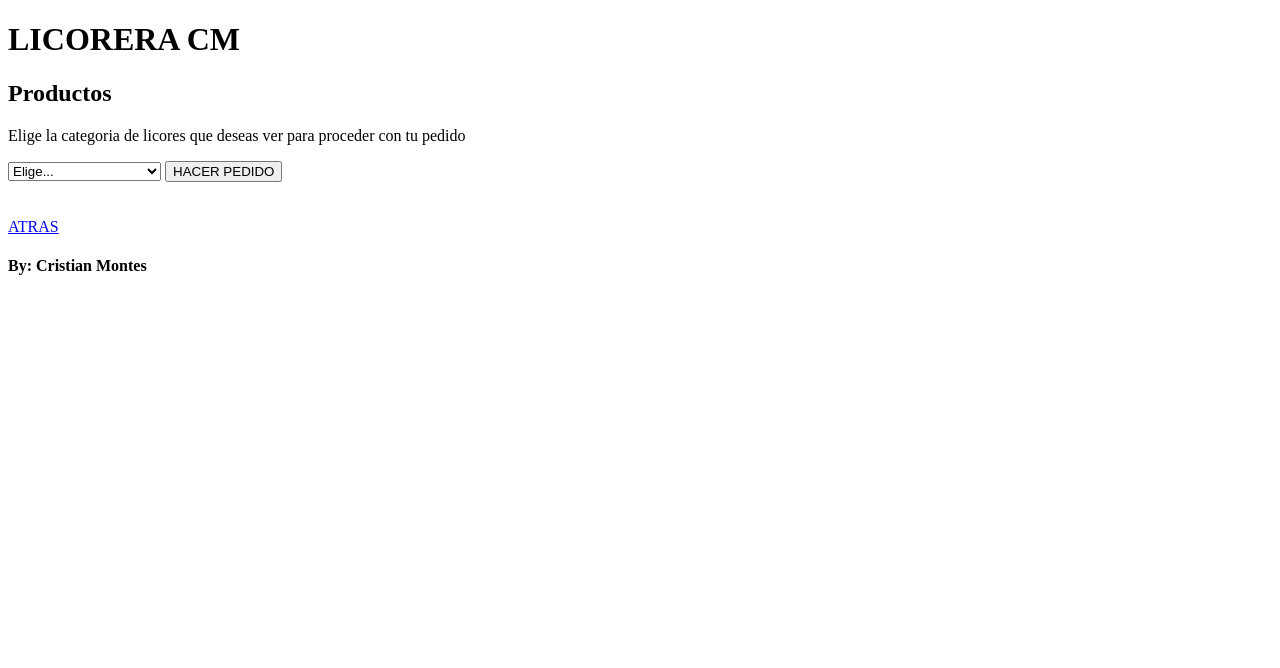
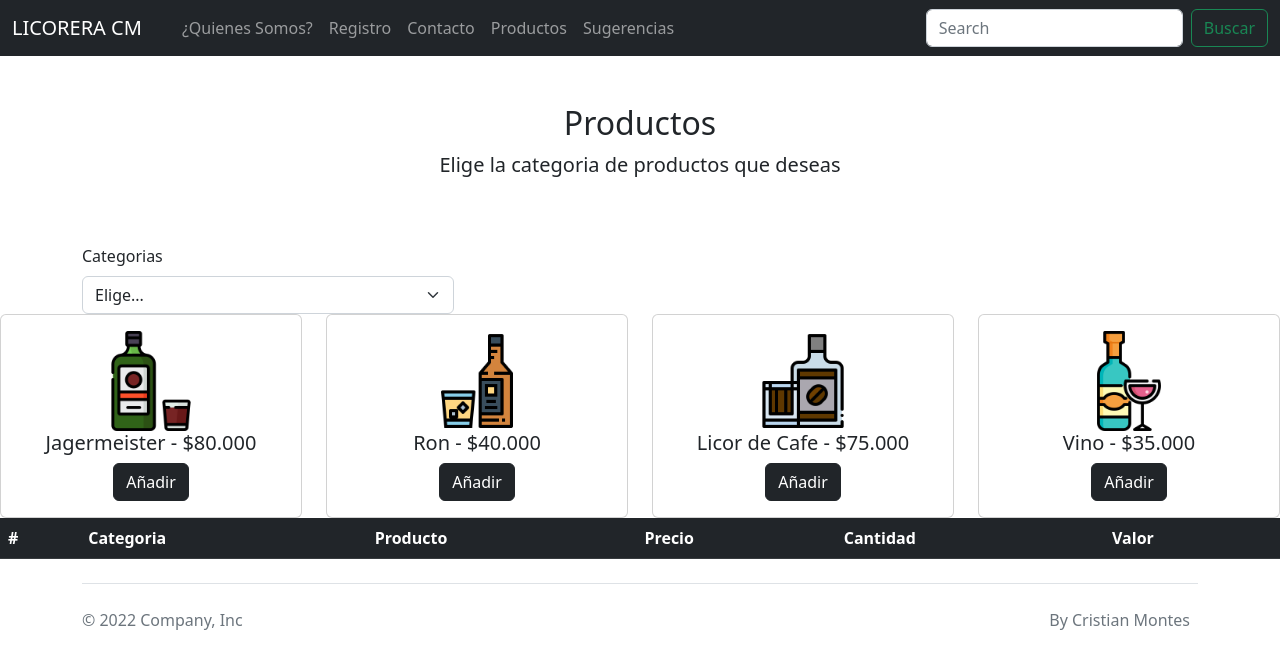
Before and after one commit to Cristian060999/bootstrap, a plain HTML site: page paginas/productos.html in a window 1280 px wide. Drawn offline with Linux system fonts and the light colour scheme.

Commit message:
maquetacion de pag de productos, se añaden imagenes y leves cambios en registro y contactos

```diff
--- a/paginas/productos.html
+++ b/paginas/productos.html
@@ -5,16 +5,47 @@
     <meta http-equiv="X-UA-Compatible" content="IE=edge">
     <meta name="viewport" content="width=device-width, initial-scale=1.0">
     <link rel="shortcut icon" href="img/android-icon-192x192.png" type="image/x-icon">
+    <link rel="stylesheet" href="../bootstrap/css/bootstrap.css">
     <link rel="stylesheet" href="../css/disenioIndex.css" type="text/css">
 
     <title>Licorera CM</title>
 </head>
 <body>
-    <header>
-        <h1>LICORERA CM</h1>
-        <h2>Productos</h2>
-    </header>
-    <main>
+    <nav class="navbar navbar-expand-lg navbar-dark bg-dark">
+        <div class="container-fluid">
+          <a class="navbar-brand" href="../index.html">LICORERA CM</a>
+          <button class="navbar-toggler" type="button" data-bs-toggle="collapse" data-bs-target="#navbarSupportedContent" aria-controls="navbarSupportedContent" aria-expanded="false" aria-label="Toggle navigation">
+            <span class="navbar-toggler-icon"></span>
+          </button>
+          <div class="collapse navbar-collapse" id="navbarSupportedContent">
+            <ul class="navbar-nav me-auto mb-2 mb-lg-0">
+              <li class="nav-item">
+                <a class="nav-link active" aria-current="page" href="#"></a>
+              </li>
+              <li class="nav-item">
+                <a class="nav-link" href="./quienSomos.html">¿Quienes Somos?</a>
+              </li>
+              <li class="nav-item">
+                <a class="nav-link" href="./registro.html">Registro</a>
+              </li>
+              <li class="nav-item">
+                <a class="nav-link" href="./contacto.html">Contacto</a>
+              </li>
+              <li class="nav-item">
+                <a class="nav-link" href="#">Productos</a>
+              </li>
+              <li class="nav-item">
+                <a class="nav-link" href="./sugerencias.html">Sugerencias</a>
+              </li>
+            </ul>
+            <form class="d-flex" role="search">
+              <input class="form-control me-2" type="search" placeholder="Search" aria-label="Search">
+              <button class="btn btn-outline-success" type="submit">Buscar</button>
+            </form>
+          </div>
+        </div>
+      </nav>
+    <!-- <main>
         <p>Elige la categoria de licores que deseas ver para proceder con tu pedido</p>
         <div class="producto">
             <select name="" id="" class="productos">
@@ -26,12 +57,98 @@
             </select>
             <input type="submit" value="HACER PEDIDO" class="btn">
         </div>
+    </main> -->
+    <div class="container">
+        <main>
+          <div class="py-5 text-center">
+            <h2>Productos</h2>
+            <p class="lead">Elige la categoria de productos que deseas</p>
+          </div>
+          <div class="col-md-4">
+            <label for="state" class="form-label">Categorias</label>
+            <select class="form-select" id="state" required="">
+              <option value="">Elige...</option>
+              <option>Bebidas Fermentadas</option>
+              <option>Bebidas Destiladas</option>
+              <option>Bebidas Fortificadas</option>
+              <option>Licores y Cremas</option>
+            </select>
+            <div class="invalid-feedback">
+              Por favor elige una categoria.
+            </div>
+          </div>
+        </main>
+      </div>
+      <div class="row">
+        <div class="col-sm-3">
+          <div class="card">
+            <div class="card-body">
+                <div class="text-center">
+                    <img src="../img/jagermeister.png" class="rounded" alt="..." width="100px">
+                    <h5 class="card-title">Jagermeister - $80.000</h5>
+                    <a href="#" class="btn btn-dark">Añadir</a>
+                </div>
+            </div>
+          </div>
+        </div>
+        <div class="col-sm-3">
+            <div class="card">
+              <div class="card-body">
+                  <div class="text-center">
+                      <img src="../img/ron.png" class="rounded" alt="..." width="100px">
+                      <h5 class="card-title">Ron - $40.000</h5>
+                      <a href="#" class="btn btn-dark">Añadir</a>
+                  </div>
+              </div>
+            </div>
+          </div>
+          <div class="col-sm-3">
+            <div class="card">
+              <div class="card-body">
+                  <div class="text-center">
+                      <img src="../img/licorDeCafe.png" class="rounded" alt="..." width="100px">
+                      <h5 class="card-title">Licor de Cafe - $75.000</h5>
+                      <a href="#" class="btn btn-dark">Añadir</a>
+                  </div>
+              </div>
+            </div>
+          </div>
+          <div class="col-sm-3">
+            <div class="card">
+              <div class="card-body">
+                  <div class="text-center">
+                      <img src="../img/vino.png" class="rounded" alt="..." width="100px">
+                      <h5 class="card-title">Vino - $35.000</h5>
+                      <a href="#" class="btn btn-dark">Añadir</a>
+                  </div>
+              </div>
+            </div>
+          </div>
 
-    </main>
-    <footer>
-        <br><br>
-        <a href="../index.html" class="btn">ATRAS</a>
-        <h4>By: Cristian Montes</h4>
-    </footer>
+      </div>
+      <table class="table">
+        <thead class="table-dark">
+            <tr>
+                <th scope="col">#</th>
+                <th scope="col">Categoria</th>
+                <th scope="col">Producto</th>
+                <th scope="col">Precio</th>
+                <th scope="col">Cantidad</th>
+                <th scope="col">Valor</th>
+            </tr>
+        </thead>
+
+      </table>
+
+    <div class="container">
+        <footer class="d-flex flex-wrap justify-content-between align-items-center py-3 my-4 border-top">
+          <p class="col-md-4 mb-0 text-muted">© 2022 Company, Inc</p>
+          <ul class="nav col-md-4 justify-content-end">
+            <li class="nav-item"><a href="#" class="nav-link px-2 text-muted">By Cristian Montes</a></li>
+          </ul>
+        </footer>
+      </div>
+
+    <script src="../bootstrap/js/bootstrap.js"></script>
 </body>
 </html>
```
Also changed, not shown: paginas/contacto.html (+2 -0 lines), paginas/registro.html (+1 -1 lines), img/jagermeister.png (added), img/licorDeCafe.png (added), img/ron.png (added), img/vino.png (added).
